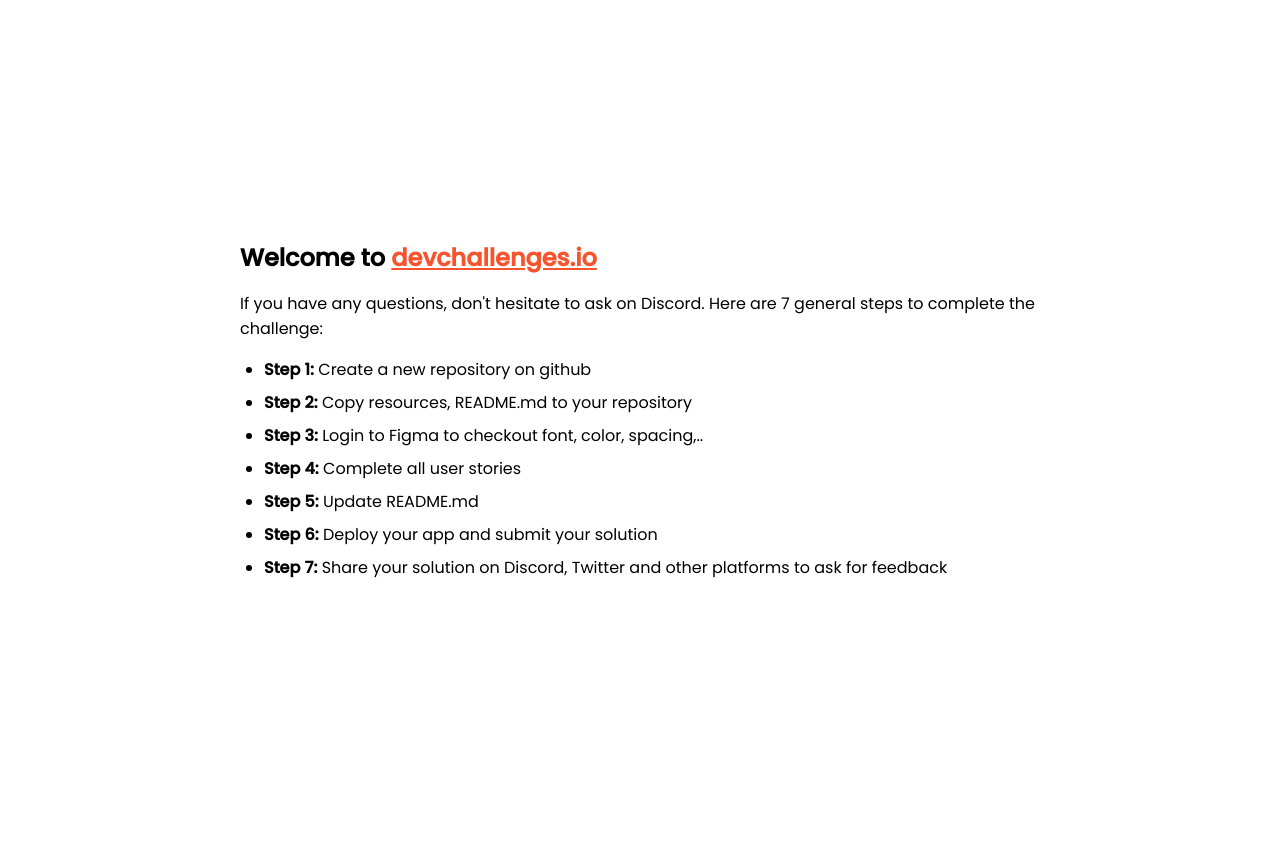
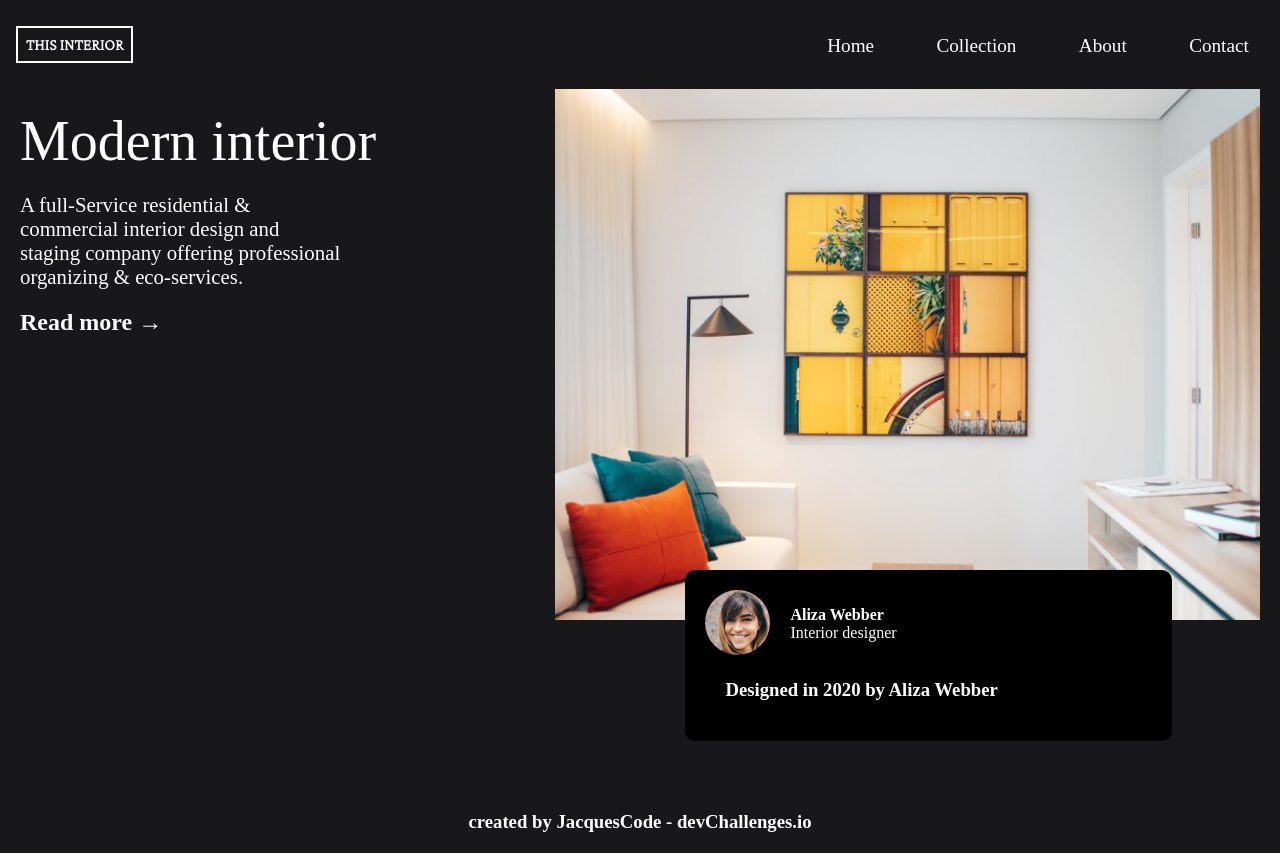
Before and after one commit to Jacquescode/InteriorConsultantChallenge, a plain HTML site: page index.html in a window 1280 px wide. Before the commit the page ends 800 px from the top, so only its background shows below. Drawn offline with nearby package versions, Linux system fonts and the light colour scheme.

Commit message:
upload all

```diff
--- /dev/null
+++ b/app.js
@@ -0,0 +1,8 @@
+const navToggle = document.querySelector(".nav-toggle");
+const links = document.querySelector(".links");
+const i = document.querySelector(".fas");
+
+navToggle.addEventListener("click", function () {
+  links.classList.toggle("show-links");
+  i.classList.toggle("fa-times");
+})
--- a/index.html
+++ b/index.html
@@ -1,95 +1,76 @@
 <!DOCTYPE html>
 <html lang="en">
-  <head>
-    <meta charset="utf-8" />
-    <meta
-      name="viewport"
-      content="width=device-width, initial-scale=1,
-  maximum-scale=5"
-    />
 
-    <link rel="icon" href="devchallenges.png" />
+<head>
+  <meta charset="UTF-8" />
+  <meta name="viewport" content="width=device-width, initial-scale=1.0" />
+  <title>interior consultant</title>
+  <!-- font-awesome -->
+  <link rel="stylesheet" href="https://cdnjs.cloudflare.com/ajax/libs/font-awesome/5.14.0/css/all.min.css" />
 
-    <link
-      rel="shortcut icon"
-      type="image/x-icon"
-      href="https://devchallenges.io/"
-    />
+  <!-- styles -->
+  <link rel="stylesheet" href="styles.css" />
+</head>
 
-    <link
-      href="https://fonts.googleapis.com/css2?family=Poppins:wght@400;500&display=swap"
-      rel="stylesheet"
-    />
-
-    <title>Devchallenges</title>
-
-    <style>
-      body {
-        font-family: "Poppins", sans-serif;
-      }
-
-      ul {
-        padding-left: 24px;
-      }
-
-      li {
-        margin-bottom: 8px;
-      }
-
-      .welcome {
-        max-width: 800px;
-        margin: 0 auto;
-      }
-
-      .welcome-text {
-        margin-top: 30vh;
-        font-weight: 500;
-      }
-
-      .welcome-text p {
-        font-size: 1rem;
-        font-weight: 400;
-      }
-
-      .welcome-text h1 {
-        font-size: 1.5rem;
-      }
-
-      .welcome-text a {
-        color: #f7542e;
-      }
-    </style>
-  </head>
-  <body>
-    <div class="welcome">
-      <div class="welcome-text">
-        <h1>
-          Welcome to
-          <a href="https://devchallenges.io/" target="_blank"
-            >devchallenges.io</a
-          >
-        </h1>
-
-        <p>
-          If you have any questions, don't hesitate to ask on Discord. Here are
-          7 general steps to complete the challenge:
-        </p>
+<body>
+  <nav>
+    <div class="nav-center">
+      <div class="nav-header">
+        <div class="logo">
+          <h4>this interior</h4>
+        </div>
+        <button class="nav-toggle">
+          <i class="fas fa-bars"></i>
+        </button>
       </div>
-
-      <ul>
-        <li><b>Step 1:</b> Create a new repository on github</li>
-        <li><b>Step 2:</b> Copy resources, README.md to your repository</li>
+      <ul class="links">
         <li>
-          <b>Step 3:</b> Login to Figma to checkout font, color, spacing,..
+          <a href="index.html">Home</a>
         </li>
-        <li><b>Step 4:</b> Complete all user stories</li>
-        <li><b>Step 5:</b> Update README.md</li>
-        <li><b>Step 6:</b> Deploy your app and submit your solution</li>
         <li>
-          <b>Step 7:</b> Share your solution on Discord, Twitter and other
-          platforms to ask for feedback
+          <a href="about.html">Collection</a>
+        </li>
+        <li>
+          <a href="projects.html">About</a>
+        </li>
+        <li>
+          <a href="contact.html">Contact</a>
         </li>
       </ul>
+      <!-- social media -->
     </div>
-  </body>
+  </nav>
+  <main>
+    <div class="left-section">
+      <h1>Modern interior</h1>
+      <p>A full-Service residential & commercial interior design and staging company offering professional organizing & eco-services.</p>
+      <h3>Read more &rarr;</h3>
+    </div>
+    <div class="right-section">
+      <div class="image-section">
+        <img src="/photo1.png" alt="interiorphoto" width="400px">
+      </div>
+      <div class="card-section">
+        <div class="top-card-section">
+          <div class="image-card-section">
+            <img src="/photo2.png" alt="portrait" width="65px">
+          </div>
+          <div class="name-card-section">
+            <h4>Aliza Webber</h4>
+            <p>Interior designer</p>
+          </div>
+        </div>
+        <div class="content-card-section">
+          <h3>Designed in 2020 by Aliza Webber</h3>
+      </div>
+    </div>
+  </div>
+  </main>
+  <footer>
+    <h3>created by JacquesCode - devChallenges.io</h3>
+  </footer>
+  <!-- javascript -->
+  <script src="app.js"></script>
+</body>
+
 </html>
--- /dev/null
+++ b/styles.css
@@ -0,0 +1,192 @@
+@import url("https://fonts.googleapis.com/css2?family=Crimson+Pro:wght@200&display=swap");
+@import url("https://fonts.googleapis.com/css2?family=Lora:wght@500;700&display=swap");
+@import url("https://fonts.googleapis.com/css2?family=Montserrat:wght@400;500;700&display=swap");
+
+:root {
+--ff-primary: font-family: 'Montserrat', sans-serif;
+--ff-secondary: font-family: 'Lora', serif;
+--ff-logo: "Crimson Pro", serif;
+
+--clr-white: #fff;
+--clr-black: #181719;
+--clr-grey: #A9A9A9;
+--clr-grey2: #828282;
+;
+}
+
+* {
+  margin: 0;
+  padding: 0;
+}
+
+body {
+  height: 100vh;
+  display: grid;
+  grid-template-rows: auto 1fr auto;
+  background-color: var(--clr-black);
+  color: var(--clr-white);
+}
+
+.nav-header {
+  display: flex;
+  align-items: center;
+  justify-content: space-between;
+  padding: 1em;
+}
+
+.logo {
+  text-transform: uppercase;
+  font-family: var(--ff-logo);
+  padding: 0.5em;
+  border: solid;
+  border-width: 0.15em;
+}
+
+.nav-toggle {
+  color: var(--clr-white);
+  font-size: 1.8em;
+  background: transparent;
+  border-color: transparent;
+  cursor: pointer;
+  z-index: 1;
+}
+
+.nav-toggle:hover {
+  transform: rotate(45deg);
+}
+
+.links {
+  opacity: 0;
+  position: fixed;
+  top: 0;
+  bottom: 0;
+  height: 100vh;
+  width: 100vw;
+  display: flex;
+  flex-direction: column;
+  justify-content: center;
+  align-items: center;
+  background-color: var(--clr-black);
+
+  transition: all 0.3s linear;
+}
+
+.show-links {
+  opacity: 1;
+}
+
+ul {
+  list-style-type: none;
+}
+
+li {
+  padding: 1.3em;
+  font-size: 1.5em;
+}
+
+a {
+  text-decoration: none;
+  color: var(--clr-white);
+}
+
+main {
+  position: relative;
+  display:grid;
+}
+
+h1 {
+  padding: 20px;
+  font-family: var(--ff-secondary);
+  font-size: 3.5em;
+  font-weight: 500;
+}
+
+.left-section p {
+  padding: 0 20px;
+  width: 60%;
+  font-family: var(--ff-primary);
+  font-size: 1.3em;
+  font-weight: 400;
+}
+
+.left-section h3  {
+  padding: 20px;
+  font-family: var(--ff-primary);
+  font-size: 1.5em;
+  font-weight: 700;
+}
+
+
+.image-section {
+  display: flex;
+  justify-content:center;
+  padding: 0 20px;
+}
+
+.image-section img {
+  width: 100%;
+}
+
+.card-section {
+  padding: 20px;
+  border-radius: 10px;
+  width: 60%;
+  position:relative;
+  background-color: #000;
+  top: -50px;
+  left: 150px;
+}
+
+.top-card-section {
+  display: flex;
+  align-items: center;
+  gap: 20px;
+}
+
+.image-card-section img {
+  border-radius: 50%;
+}
+
+.content-card-section {
+  padding: 20px;
+}
+
+footer {
+  padding: 20px;
+  text-align: center;
+}
+
+@media (min-width: 800px) {
+  .nav-center {
+    display: flex;
+    justify-content: space-between;
+  }
+
+  .nav-toggle {
+    display: none;
+  }
+  .links {
+    opacity: 1;
+    position: relative;
+    flex-direction: row;
+    height: auto;
+    width: auto;
+    background-color: transparent;
+  }
+  .links a {
+    font-size: 0.8em;
+    transition: all 0.5s ease-in-out;
+  }
+  .links a:hover {
+    font-size: 1em;
+    text-decoration: underline;
+  }
+
+  main {
+    display: flex;
+  }
+
+  .image-section img {
+
+  }
+}
```
Also changed, not shown: devchallenges.png (deleted).
